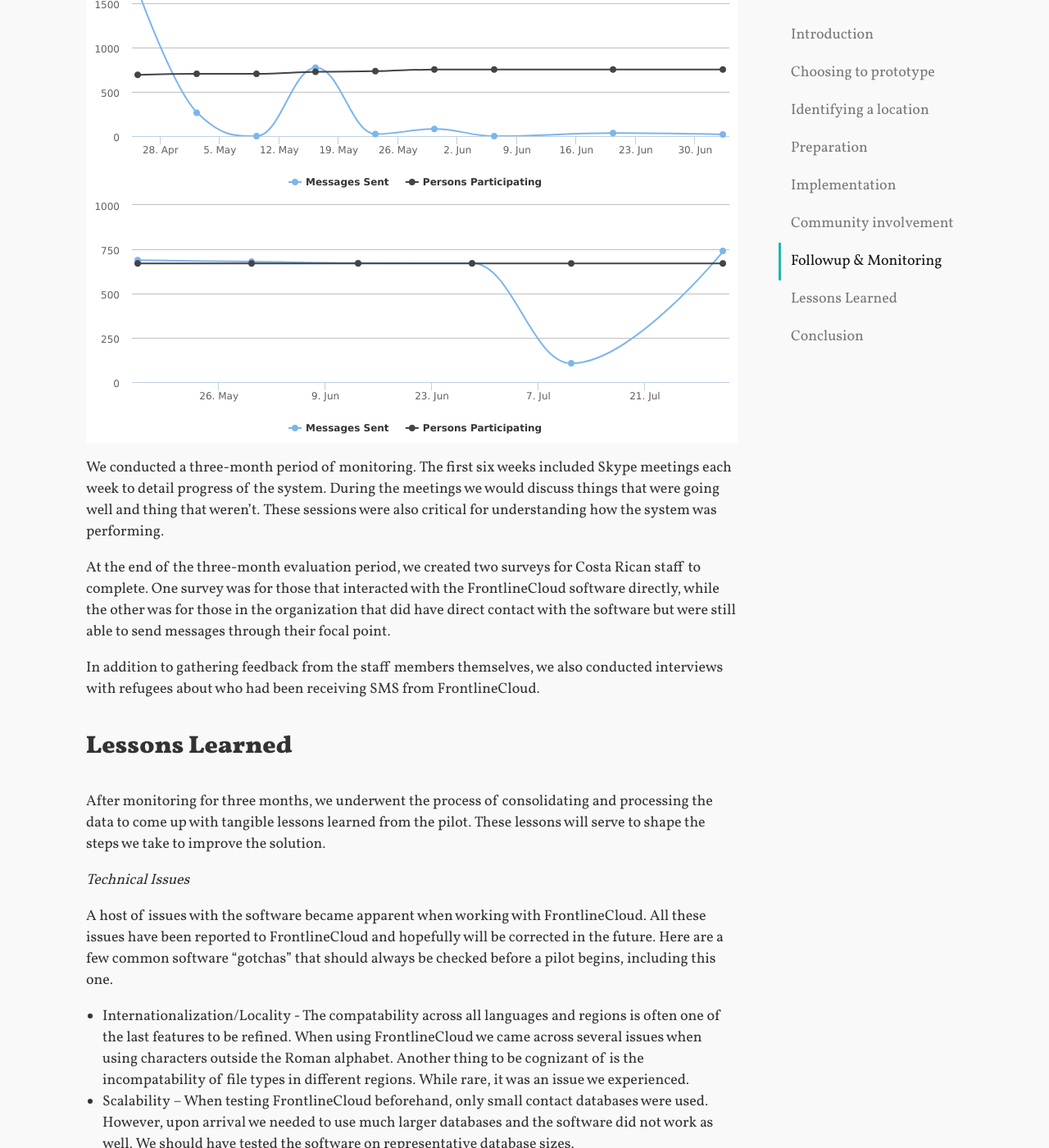
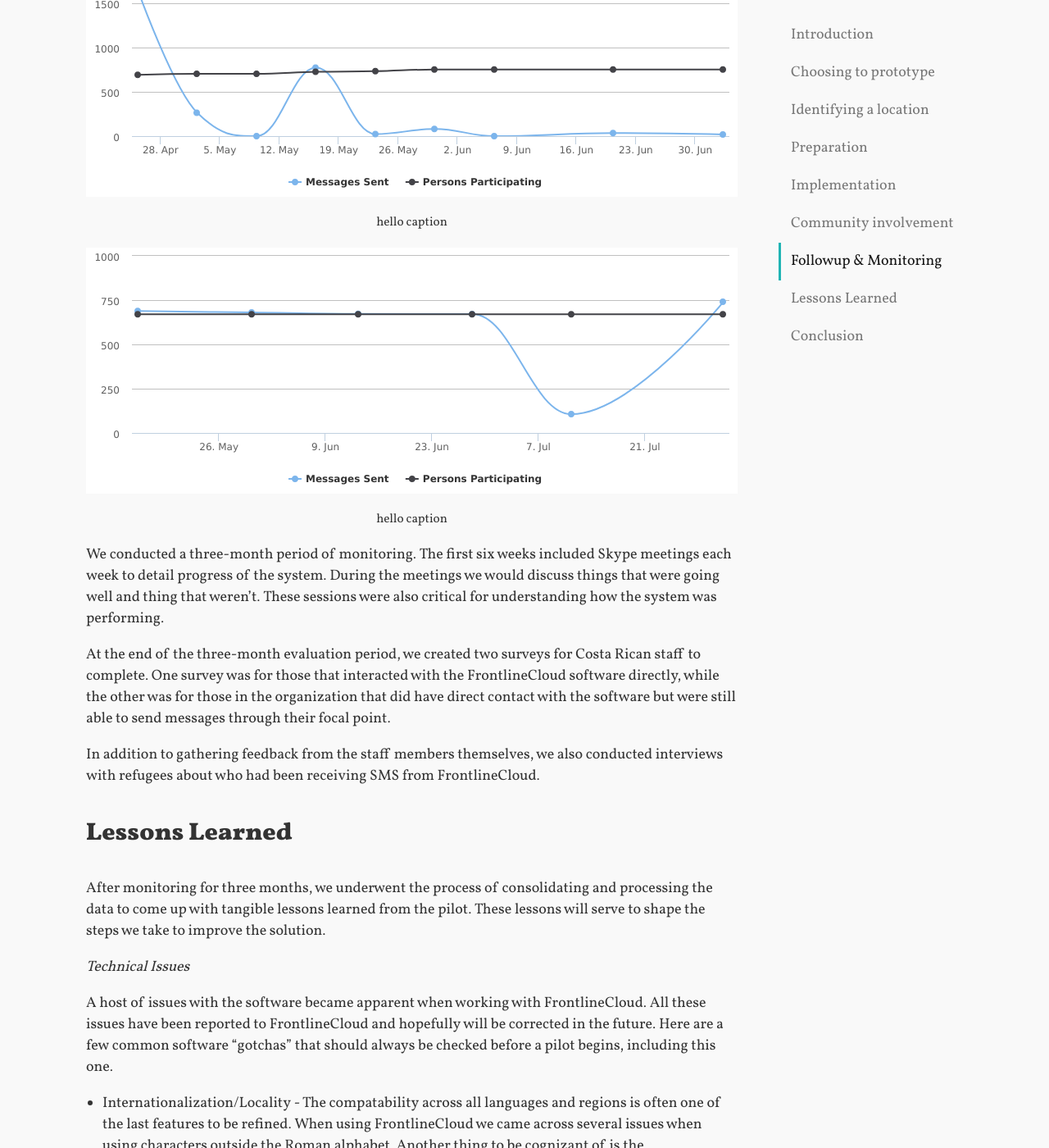
Before and after one commit to benrudolph/ascend.report, a Jekyll site: the page built from index.md, in a window 1280 px wide and 1400 px high, scrolled down 6296 px. Shown: the whole window at 82% size. Built offline with Jekyll 4.4.1, drawn with Linux system fonts in a browser that asks for light colours; Markdown is read by kramdown in place of the engine named in the settings; comment, search, counter and statistics services are not loaded.

Commit message:
Caption centering

```diff
--- a/_includes/acai.html
+++ b/_includes/acai.html
@@ -1,5 +1,7 @@
 <div id="acai-messages" style="height: 300px"></div>
+<small> hello caption </small>
 <div id="unhcr-messages" style="height: 300px"></div>
+<small> hello  caption</small>
 
 <script>
   var data = [
--- a/css/main.css
+++ b/css/main.css
@@ -88,6 +88,12 @@ img {
 a         { color: #00a; }
 a:hover   { color: #000; }
 a:visited { color: #a0a; }
+
+small {
+  display: block;
+  margin: 0 auto;
+  text-align: center;
+}
 
 .header {
   background-image: url('{{ site.baseurl }}/images/background.jpg');
```
